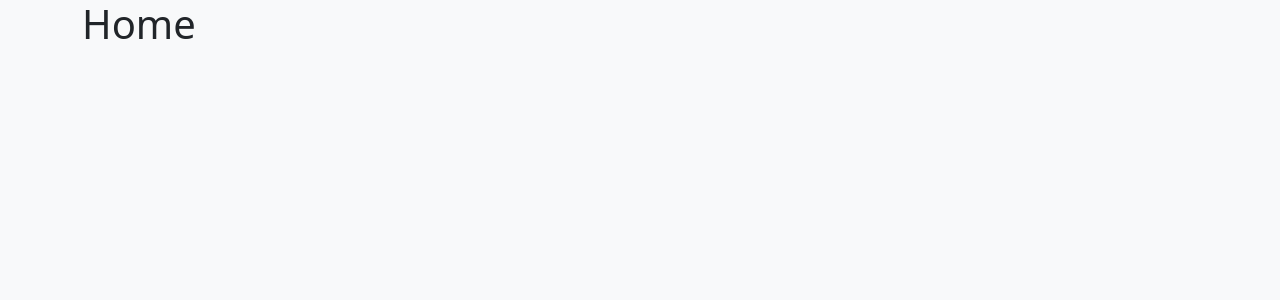
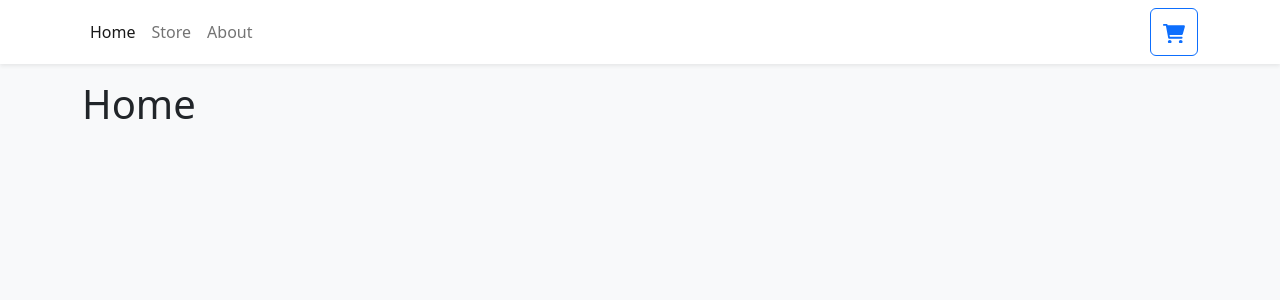
Before and after one commit to Dariuszb94/Shopping-Cart, a React (Vite) app: page / in a window 1280 px wide. Shown: the top 300 px of the page. Built offline with nearby package versions, Linux system fonts and the light colour scheme.

Commit message:
import navbar

```diff
--- a/src/App.tsx
+++ b/src/App.tsx
@@ -3,8 +3,11 @@ import { Container } from 'react-bootstrap';
 import { Home } from './pages/Home';
 import { Store } from './pages/Store';
 import { About } from './pages/About';
+import { Navbar } from './components/Navbar';
 function App() {
   return (
+    <>
+      <Navbar />
       <Container className='mb-4'>
         <Routes>
           <Route path='/' element={<Home />}></Route>
@@ -12,6 +15,7 @@ function App() {
           <Route path='/about' element={<About />}></Route>
         </Routes>
       </Container>
+    </>
   );
 }
 
```
Lines whose indentation alone changed are shown as unchanged.
